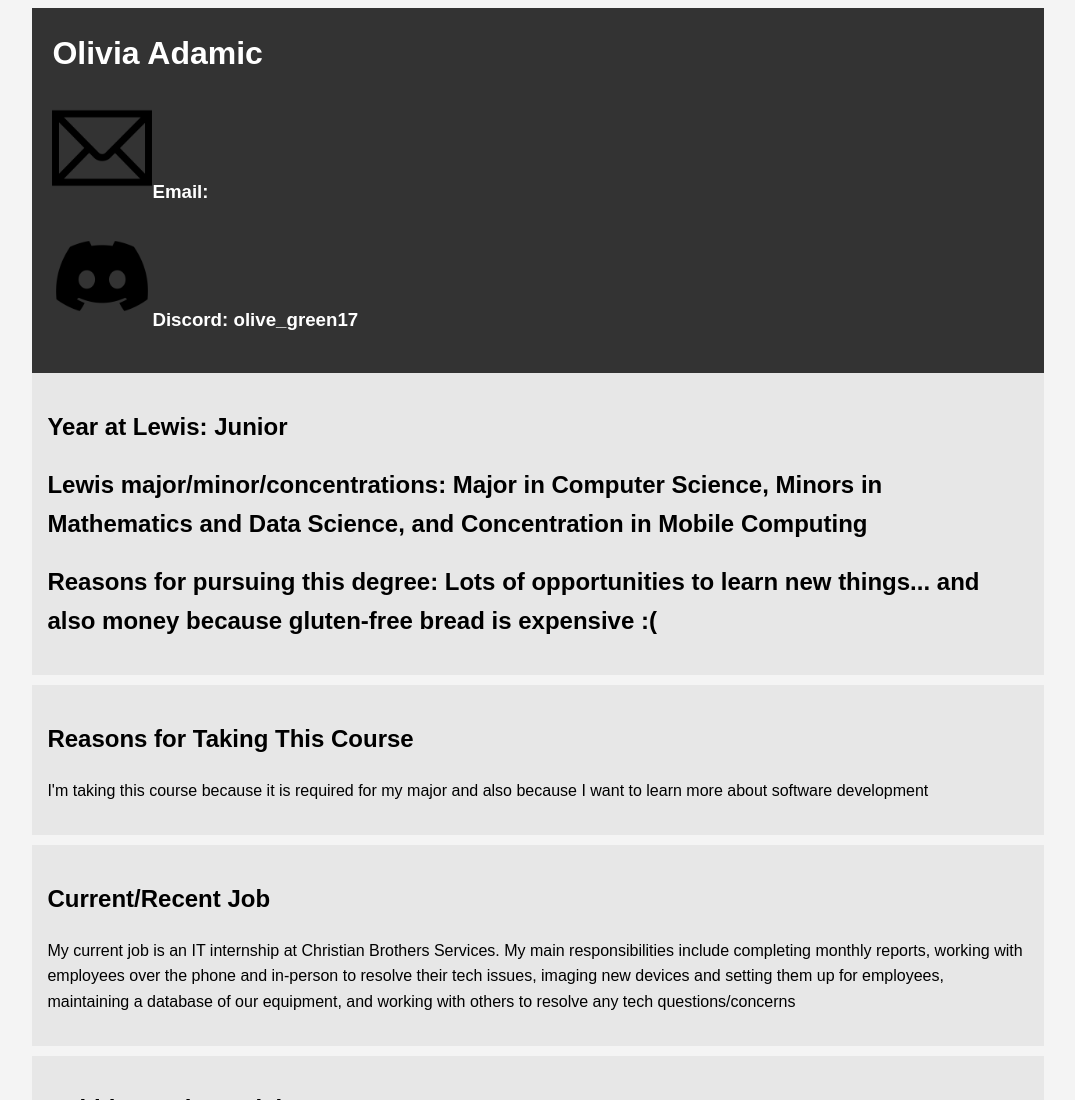
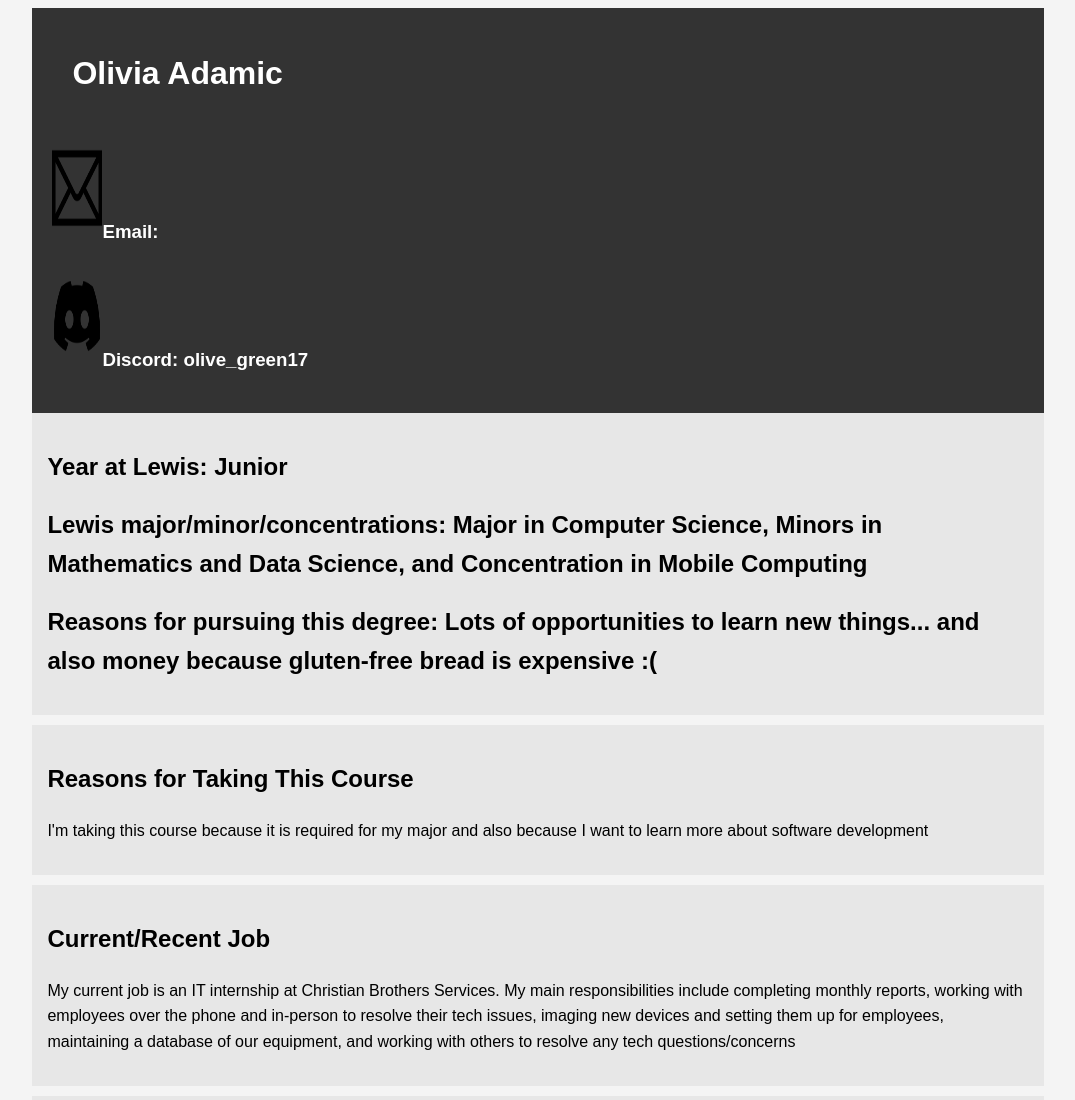
Before and after one commit to olivia1117/introductions, a plain HTML site: page index.html in a window 1280 px wide. Shown: the top 1100 px of the page, without its empty margins (102-1177 px from the left). Drawn offline with Linux system fonts and the light colour scheme.

Commit message:
Update index.html

```diff
--- a/index.html
+++ b/index.html
@@ -20,6 +20,7 @@
         }
         .main-info h1 {
             margin: 0;
+	    padding: 20px;
         }
         .hobbies, .lewis, .course, .job, .fun-fact{
             background: #e7e7e7;
@@ -32,8 +33,8 @@
     <div class="container">
         <header class="main-info">
             <h1>Olivia Adamic</h1>
-		<h3><img src="mail_icon.png" alt="Email" width="100" height="100">Email:<a href="oliviaradamic@lewisu.edu"></a></h3>
-		<h3><img src="discord_icon.png" alt="Discord" width="100" height="100">Discord: olive_green17</h3>
+		<h3><img src="mail_icon.png" alt="Email" width="50" height="100">Email:<a href="oliviaradamic@lewisu.edu"></a></h3>
+		<h3><img src="discord_icon.png" alt="Discord" width="50" height="100">Discord: olive_green17</h3>
         </header>
 
         <section class="lewis">
```
